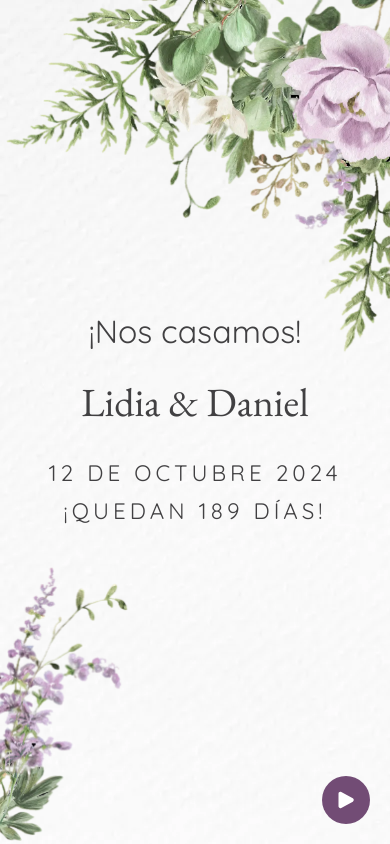
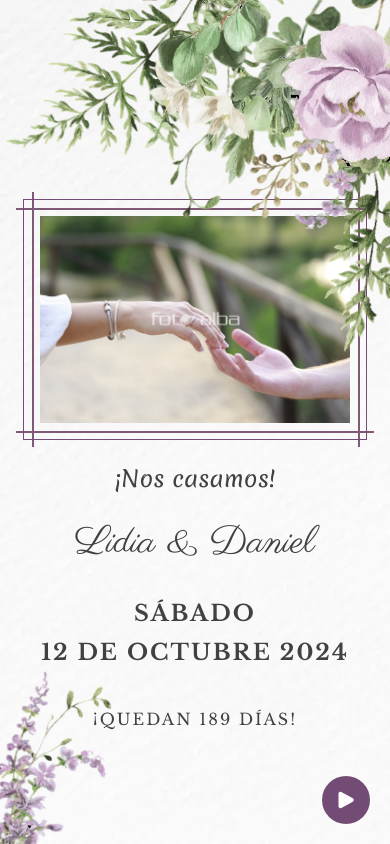
Before and after one commit to danigonlinea/wedding.github.io, a Vue app: page / in a window 390 px wide. Shown: the top 844 px of the page. Built offline with nearby package versions, Linux system fonts and the light colour scheme.

Commit message:
feat: mas retoques

```diff
--- a/src/components/invitation/weddingHeader.vue
+++ b/src/components/invitation/weddingHeader.vue
@@ -1,10 +1,29 @@
 <template>
   <header>
+    <div class="header-image-hands-container">
+      <img
+        src="../../assets/preboda/preboda_230_main.JPG"
+        alt="Example Image"
+        class="header-image-hands"
+      />
+    </div>
+    <!-- <div class="frame">
+      <img
+        src="../../assets/preboda/preboda_230_main.JPG"
+        alt="Example Image"
+      />
+    </div> -->
+    <div class="header-info-container">
       <span class="header-we-get-married">¡Nos casamos!</span>
-    <h1 class="header-name">Lidia &amp; Daniel</h1>
+      <span class="header-name">Lidia &amp; Daniel</span>
       <div class="header-info">
-      <span>12 de Octubre 2024 </span>
-      <span>¡Quedan {{ daysLeftToWedding }} días!</span>
+        <span>Sábado </span>
+        <span>12 de Octubre 2024</span>
+        <span
+          class="header-info-quedan"
+          style="padding-top: 2em"
+        >¡Quedan {{ daysLeftToWedding }} días!</span>
+      </div>
     </div>
   </header>
 </template>
@@ -32,33 +51,66 @@
 </script>
 
 <style lang="scss">
+@import url('https://fonts.googleapis.com/css2?family=Merienda:wght@300..900&display=swap');
+@import url('https://fonts.googleapis.com/css2?family=Dancing+Script:wght@400..700&family=Merienda:wght@300..900&family=Parisienne&display=swap');
+
 header {
   height: 100vh;
   display: flex;
-  justify-content: center;
+  padding-top: 11em;
   align-items: center;
   flex-direction: column;
+
+  .header-image-hands-container {
+    padding: 1em;
+  }
+
+  .header-image-hands {
+    max-width: 100%;
+    height: auto;
+    object-fit: cover;
+
+    /* Set border width and color */
+    --s: 8px;
+    /* control the size */
+    padding: var(--s);
+    border: calc(2 * var(--s)) solid #0000;
+    outline: 1px solid var(--pomp-and-power-dark);
+    outline-offset: calc(-1 * var(--s));
+    background: conic-gradient(from 90deg at 2px 2px,
+        #0000 25%,
+        var(--pomp-and-power-middle) 0);
+  }
+
+  .header-info-container {
+    display: flex;
+    flex-direction: column;
+    align-items: center;
+    justify-content: center;
     gap: 2em;
+  }
 
   .header-we-get-married {
-    font-size: 2em;
-  }
+    font-size: 1.4em;
+    font-family: 'Merienda', cursive;
+    font-optical-sizing: auto;
+
+    font-style: normal;
   }
 
   .header-name {
-  font-family: 'EBGaramond';
+    font-size: 2.4em;
+    font-family: 'Parisienne', cursive;
+    font-weight: 400;
+    font-style: normal;
     line-height: 1;
     color: var(--text-color-primary);
-  font-weight: normal;
-}
-
-.header-date {
-  display: flex;
-  flex-direction: column;
-  align-items: center;
   }
 
   .header-info {
+    font-family: 'Libre Baskerville', serif;
+    font-weight: 400;
+    font-style: normal;
     display: flex;
     flex-direction: column;
     justify-content: center;
@@ -67,23 +119,68 @@
     span {
       line-height: 1;
       margin: 8px 0;
-    letter-spacing: 4px;
+      letter-spacing: 2px;
       color: var(--text-color-primary);
       font-size: 1.4em;
-    font-weight: normal;
+      font-weight: bold;
       text-transform: uppercase;
+    }
+
+    .header-info-quedan {
+      font-family: 'Libre Baskerville', serif;
+      font-weight: 400;
+      font-style: normal;
+      font-size: 1em;
+    }
   }
 }
 
 /* Tablet and smaller screens */
 @media screen and (max-width: 768px) {
-  header {
-  }
+  header {}
 }
 
 /* Mobile screens */
 @media screen and (max-width: 480px) {
-  header {
+  header {}
+}
+
+.frame {
+  width: 300px;
+  /* Adjust the width and height as needed */
+  height: 400px;
+  position: relative;
+
+  img {
+    display: block;
+    width: 100%;
+    height: 50%;
+    object-fit: cover;
+    border-radius: 10px;
+    /* Rounded corners */
+    box-shadow: 0 0 20px rgba(0, 0, 0, 0.2);
+    /* Shadow effect */
   }
 }
+
+.frame:before,
+.frame:after {
+  content: '';
+  position: absolute;
+  top: 0;
+  left: 0;
+  width: 100%;
+  height: 100%;
+  border: 10px solid #ffc0cb;
+
+  z-index: -1;
+}
+
+.frame:before {
+  transform: rotate(4deg);
+}
+
+.frame:after {
+  transform: rotate(-4deg);
+}
 </style>
--- a/src/components/invitation/weddingInfo.vue
+++ b/src/components/invitation/weddingInfo.vue
@@ -5,10 +5,6 @@
     </div>
 
     <div class="wedding-qa-list">
-      <div class="wedding-qa-item">
-        <h3 class="wedding-q">¿Cómo va a ser la boda?</h3>
-        <p class="wedding-a">??</p>
-      </div>
       <div class="wedding-qa-item">
         <h3 class="wedding-q">¿Cómo hay que ir vestido?</h3>
         <p class="wedding-a">
--- a/src/components/invitation/weddingMain.vue
+++ b/src/components/invitation/weddingMain.vue
@@ -3,14 +3,10 @@
   <WeddingHeader></WeddingHeader>
 
   <WeddingPlace></WeddingPlace>
-
   <WeddingSchedule></WeddingSchedule>
-
   <WeddingInfo></WeddingInfo>
   <WeddingForm></WeddingForm>
   <WeddingGift></WeddingGift>
-
-  <WeddingPhotoGallery></WeddingPhotoGallery>
 
   <WeddingSongPlayer />
 
--- a/src/components/invitation/weddingPlace.vue
+++ b/src/components/invitation/weddingPlace.vue
@@ -40,7 +40,7 @@
 <script setup>
 import WeddingLink from '../ui/weddingLink.vue'
 
-const title = 'Ceremonia civil y celebración'
+const title = 'Lugar de celebración'
 const description =
   'Hemos elegido la maravillosa finca Alboreá para llevar a cabo uno de los días más felices de nuestra vida.'
 
@@ -103,7 +103,7 @@
 
   aspect-ratio: 3 / 2;
 
-  > * {
+  >* {
     position: absolute;
     top: 0;
     left: 0;
@@ -113,11 +113,9 @@
   }
 
   .right {
-    -webkit-mask-image: linear-gradient(
-      calc(var(--angle) * 1deg),
-      transparent calc(var(--pct1) * 1%),
-      #fff calc(var(--pct2) * 1%)
-    );
+    -webkit-mask-image: linear-gradient(calc(var(--angle) * 1deg),
+        transparent calc(var(--pct1) * 1%),
+        #fff calc(var(--pct2) * 1%));
   }
 }
 </style>
--- a/src/components/invitation/weddingTopHeader.vue
+++ b/src/components/invitation/weddingTopHeader.vue
@@ -47,14 +47,16 @@
   right: 0;
   width: 32em;
   height: auto;
+  z-index: 10;
 }
 
 .header-top-left {
   position: absolute;
-  bottom: 0;
+  bottom: -70px;
   left: 0;
   width: 14em;
   height: auto;
+  z-index: 10;
 }
 
 .header-top {
@@ -80,6 +82,7 @@
     opacity: 0;
     transform: translateY(100%);
   }
+
   100% {
     opacity: 1;
     transform: translateY(0);
@@ -90,16 +93,15 @@
   from {
     /* Starting position */
     opacity: 0;
-    transform: translateX(
-      -100%
-    ); /* Move image 100% of its width to the right */
+    transform: translateX(-100%);
+    /* Move image 100% of its width to the right */
   }
+
   to {
     /* Ending position */
     opacity: 1;
-    transform: translateX(
-      0
-    ); /* Move image back to its original position (leftmost) */
+    transform: translateX(0);
+    /* Move image back to its original position (leftmost) */
   }
 }
 
@@ -107,14 +109,15 @@
   from {
     /* Starting position */
     opacity: 0;
-    transform: translateX(100%); /* Move image 100% of its width to the right */
+    transform: translateX(100%);
+    /* Move image 100% of its width to the right */
   }
+
   to {
     /* Ending position */
     opacity: 1;
-    transform: translateX(
-      0
-    ); /* Move image back to its original position (leftmost) */
+    transform: translateX(0);
+    /* Move image back to its original position (leftmost) */
   }
 }
 
@@ -125,7 +128,7 @@
   }
 
   .header-top-left {
-    width: 8em;
+    width: 7em;
   }
 }
 </style>
--- a/src/styles/main.css
+++ b/src/styles/main.css
@@ -2,8 +2,10 @@
 @import 'fonts.css';
 @import 'global.css';
 
+@import url('https://fonts.googleapis.com/css2?family=Dancing+Script:wght@400..700&family=Libre+Baskerville:ital,wght@0,400;0,700;1,400&family=Merienda:wght@300..900&family=Parisienne&display=swap');
+
 :root {
-  font-family: 'Quicksand', 'EBGaramond', Inter, system-ui, Avenir, Helvetica,
+  font-family: 'Quicksand', Inter, system-ui, Avenir, Helvetica,
     Arial, sans-serif;
 
   color-scheme: light dark;
```
Lines whose indentation alone changed are shown as unchanged.
